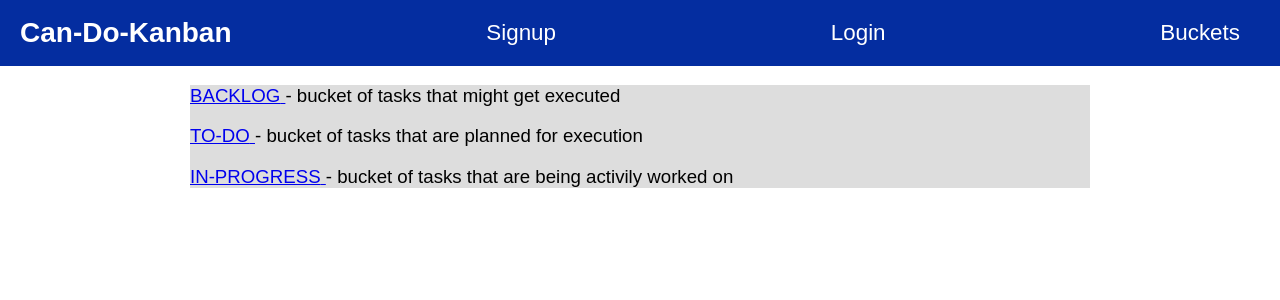
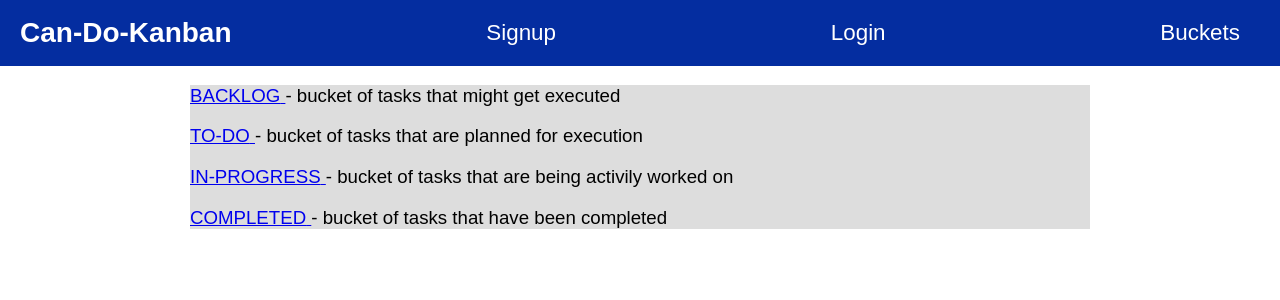
Before and after one commit to brikrey67/can-do-kanban-fend, a React (Create React App) app: page /buckets in a window 1280 px wide. Shown: the top 300 px of the page. Built offline with nearby package versions, Linux system fonts and the light colour scheme.

Commit message:
stact rendering of Buckets added, tested

```diff
--- a/src/components/App/App.js
+++ b/src/components/App/App.js
@@ -31,6 +31,13 @@ const buckets = [
     bDesc: "bucket of tasks that are being activily worked on",
     intCrit: "tasks or ideas that will be taken on next",
     exCrit: "tasks or ideas have been completed"
+  },
+  {
+    bOrder: 4,
+    bTitle: "completed",
+    bDesc: "bucket of tasks that have been completed",
+    intCrit: "tasks or ideas that have no remaining work",
+    exCrit: "tasks or ideas can be archived"
   }
 ];
 
--- a/src/components/Buckets/Buckets.js
+++ b/src/components/Buckets/Buckets.js
@@ -17,7 +17,10 @@ class Buckets extends Component {
       return (
         <div id="buckets-body" key={index}>
           <p>
-            <Link to={`${this.props.match.url}/:${bucket.bTitle}`}>
+            <Link
+              to={`${this.props.match.url}/:${bucket.bTitle}`}
+              onClick={this.props.setBucket}
+            >
               <span id="bucket-name">{bucket.bTitle}</span>{" "}
             </Link>- <span id="bucket-desc">{bucket.bDesc}</span>
           </p>
```
